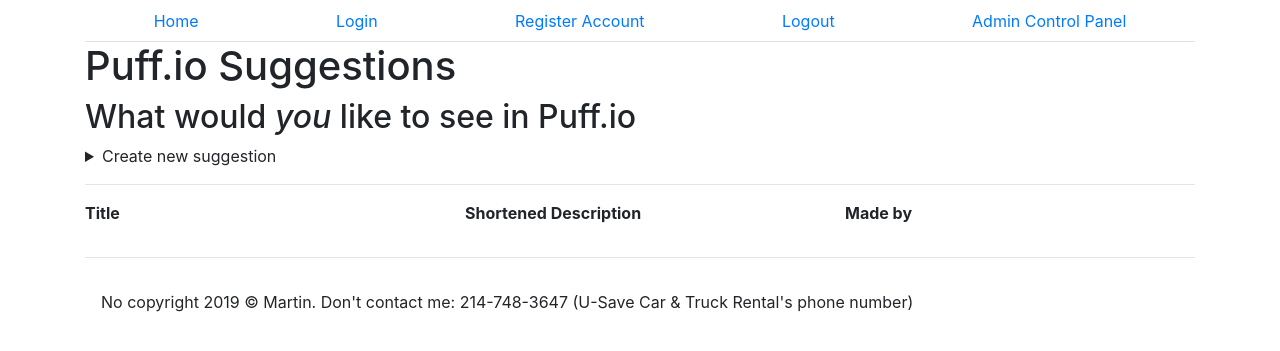
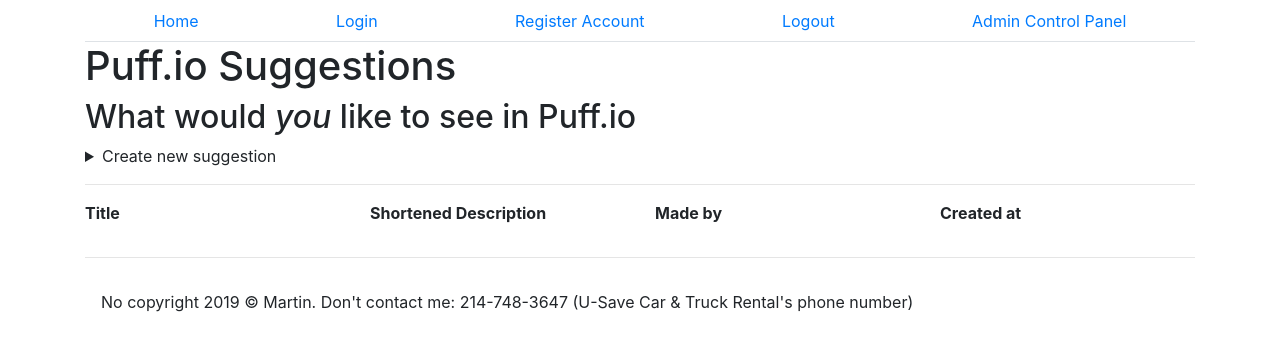
Before and after one commit to budopod1/puffpolls, a PHP site: page / in a window 1280 px wide. Shown: the top 351 px of the page. Run offline with PHP 8.4, Linux system fonts and the light colour scheme; the visitor is signed in with stand-in values (Sample User, id 1); data that the repository does not hold is empty.

Commit message:
added more collums

```diff
--- a/mysite/index.php
+++ b/mysite/index.php
@@ -77,6 +77,9 @@ $suggestions = $st->fetchAll(PDO::FETCH_ASSOC);
             <div class="col">
                 <p><b>Made by</b></p>
             </div>
+            <div class="col">
+                <p><b>Created at</b></p>
+            </div>
         </div>
         <?php foreach ($suggestions as $suggestion) {?>
             <div class="row">
@@ -89,6 +92,9 @@ $suggestions = $st->fetchAll(PDO::FETCH_ASSOC);
                 <div class="col">
                     <?php echo $suggestion['username'] ?>
                 </div>
+                <div class="col">
+                    <?php echo date("n/j/Y g:i a", strtotime($suggestion["created_at"])) ?>
+                </div>
             </div>
         <?php } ?>
         <?php include "footer.php" ?>
```
